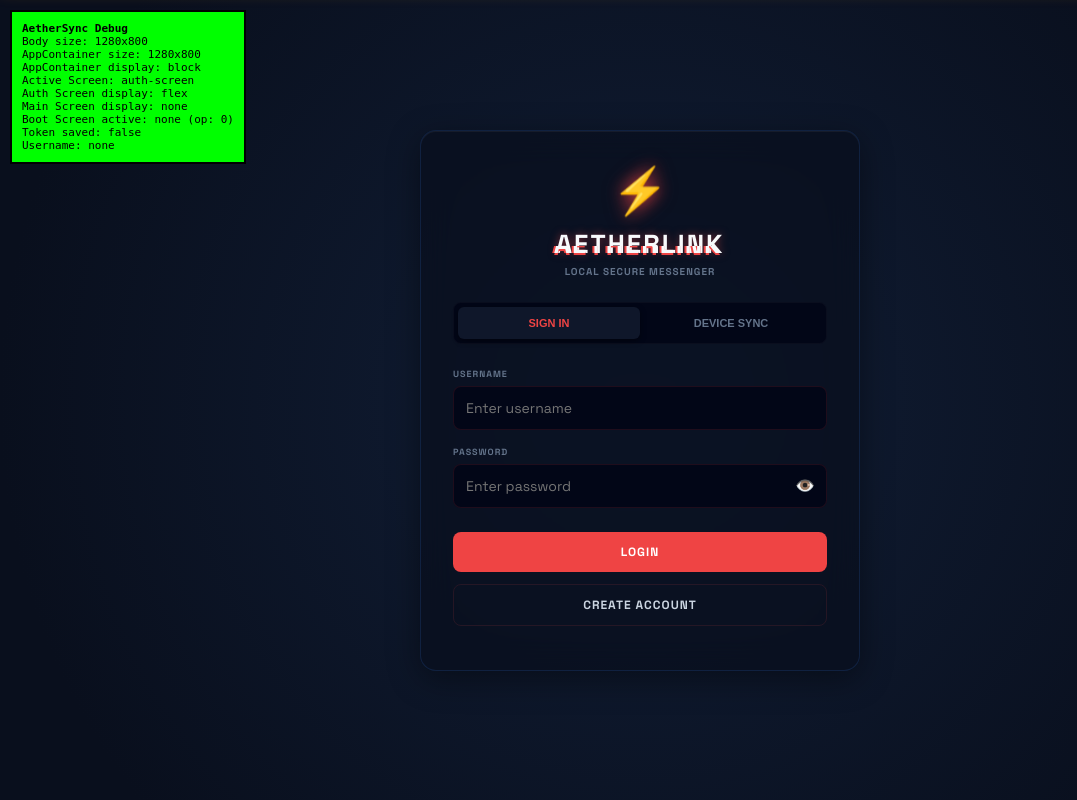
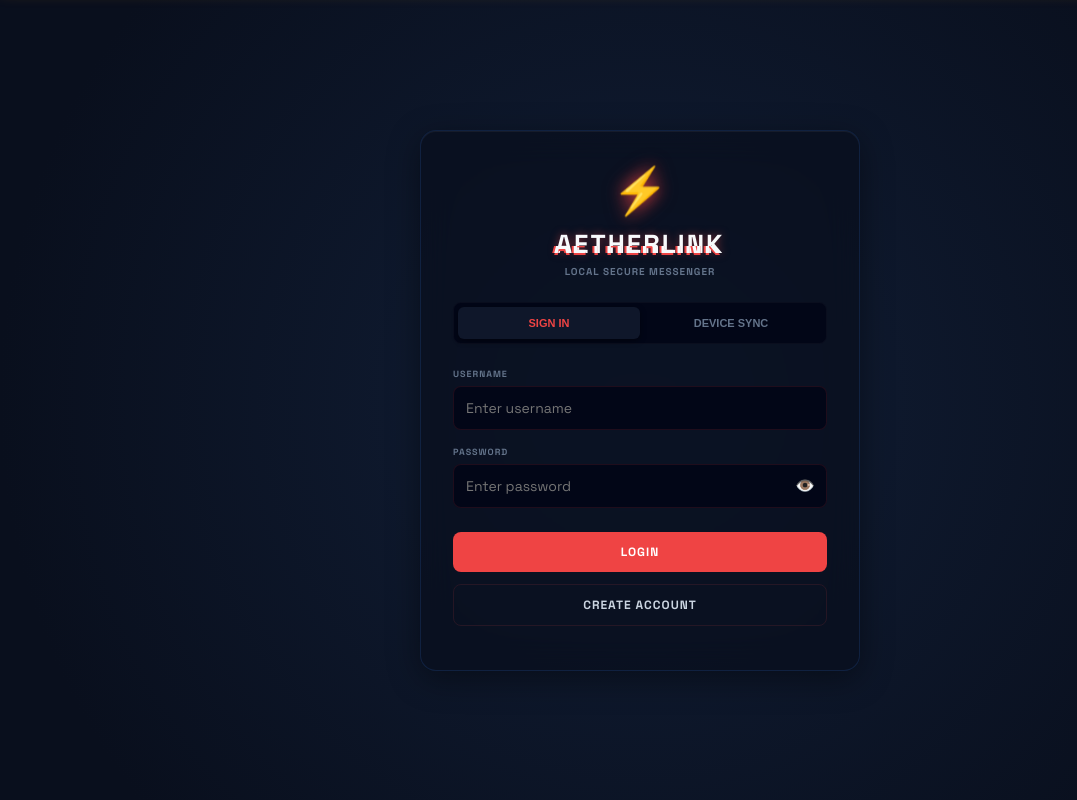
Before and after one commit to SudeeraHemantha/aethersync, a FastAPI app: page / in a window 1280 px wide. Shown: the whole page, without its empty margins (0-1077 px from the left). Run offline with FastAPI, Linux system fonts and the light colour scheme; some libraries are stand-ins or nearby versions.

Commit message:
Remove diagnostic debug overlay and cleanup app.js, bump cache to v11

```diff
--- a/frontend/static/app.js
+++ b/frontend/static/app.js
@@ -34,9 +34,6 @@ window.addEventListener('DOMContentLoaded', () => {
     initIndexedDB();
     initDevice();
     checkExistingAuth();
-
-    // Start layout diagnostic overlay
-    startDebugOverlay();
 
     // Trigger Cyberpunk Boot Diagnostic Sequence
     runBootDiagnosticSequence();
@@ -2095,33 +2092,3 @@ function runBootDiagnosticSequence() {
 
     setTimeout(printNextLog, 150);
 }
-
-function startDebugOverlay() {
-    setInterval(() => {
-        const overlay = document.getElementById('debug-overlay');
-        if (!overlay) return;
-
-        const body = document.body;
-        const appContainer = document.getElementById('app-container');
-        const authScreen = document.getElementById('auth-screen');
-        const mainScreen = document.getElementById('main-screen');
-        const bootScreen = document.getElementById('cyber-boot-screen');
-
-        let activeScreen = "None";
-        if (authScreen && authScreen.classList.contains('active')) activeScreen = "auth-screen";
-        if (mainScreen && mainScreen.classList.contains('active')) activeScreen = "main-screen";
-
-        overlay.innerHTML = `
-            <strong>AetherSync Debug</strong><br>
-            Body size: ${body.clientWidth}x${body.clientHeight}<br>
-            AppContainer size: ${appContainer ? appContainer.clientWidth + 'x' + appContainer.clientHeight : 'missing'}<br>
-            AppContainer display: ${appContainer ? window.getComputedStyle(appContainer).display : 'N/A'}<br>
-            Active Screen: ${activeScreen}<br>
-            Auth Screen display: ${authScreen ? window.getComputedStyle(authScreen).display : 'N/A'}<br>
-            Main Screen display: ${mainScreen ? window.getComputedStyle(mainScreen).display : 'N/A'}<br>
-            Boot Screen active: ${bootScreen ? window.getComputedStyle(bootScreen).display + ' (op: ' + window.getComputedStyle(bootScreen).opacity + ')' : 'N/A'}<br>
-            Token saved: ${!!localStorage.getItem(KEY_TOKEN)}<br>
-            Username: ${localStorage.getItem(KEY_USERNAME) || 'none'}
-        `;
-    }, 300);
-}
--- a/frontend/static/sw.js
+++ b/frontend/static/sw.js
@@ -1,4 +1,4 @@
-const CACHE_NAME = 'aethersync-cache-v10';
+const CACHE_NAME = 'aethersync-cache-v11';
 const PRE_CACHE_ASSETS = [
   '/',
   '/static/style.css',
--- a/frontend/templates/index.html
+++ b/frontend/templates/index.html
@@ -20,9 +20,6 @@
     <link rel="apple-touch-icon" href="/static/icon.png">
 </head>
 <body>
-    <div style="position: fixed; top: 10px; left: 10px; background: #00ff00; color: #000; padding: 10px; z-index: 100000; font-family: monospace; font-size: 11px; border: 2px solid black;" id="debug-overlay">
-        LOADING STATE...
-    </div>
     <canvas id="network-bg"></canvas>
 
     <!-- Cyberpunk Diagnostic Boot Loader Screen -->
@@ -358,7 +355,7 @@
     </div>
 
     <!-- Application Script -->
-    <script src="/static/app.js?v=1.1.0"></script>
+    <script src="/static/app.js?v=1.1.1"></script>
     <!-- Canvas Particle Engine -->
     <script src="/static/network_bg.js"></script>
 </body>
```
